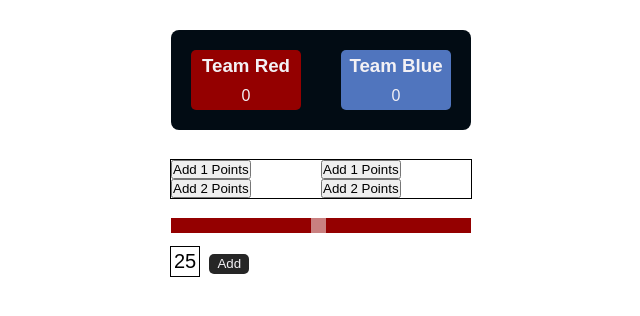
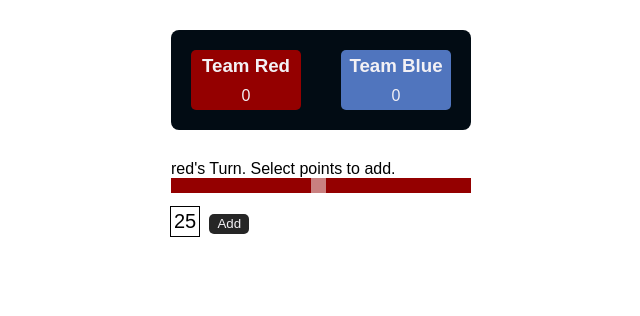
Before and after one commit to amsipe/scoreboard, a React (Create React App) app: page / in a window 1280 px wide. Shown: the top 316 px of the page, without its empty margins (319-959 px from the left). Built offline with nearby package versions, Linux system fonts and the light colour scheme.

Commit message:
adding label

```diff
--- a/src/App.js
+++ b/src/App.js
@@ -12,7 +12,6 @@ class App extends Component {
   }
 
   increment(amount,team){
-    console.log(amount,team);
     this.props.dispatch(increment(amount,team));
   }
 
@@ -33,17 +32,8 @@ class App extends Component {
             <div className="score">{this.props.blue}</div>
           </div>
         </div>
-        <div className="controls-container">
-          <div className="controls-red">
-            <button onClick={() => this.increment(1,"red")}>Add 1 Points</button>
-            <button onClick={() => this.increment(2,"red")}>Add 2 Points</button>
-          </div>
-          <div className="controls-blue">
-            <button onClick={() => this.increment(1,"blue")}>Add 1 Points</button>
-            <button onClick={() => this.increment(2,"blue")}>Add 2 Points</button>
-          </div>
-        </div>
         <div className="slide-container">
+          <p>{this.props.playing}'s Turn. Select points to add.</p>
           <input name="slider" style={playingStyle} onChange={this.handleSlider}type="range" min={1} max={50} value={this.props.slider} step={1} className="slider"/>
           <label htmlFor="slider">{this.props.slider}</label>
           <button onClick={()=>{this.increment(this.props.slider,this.props.playing)}}>Add</button>
```
